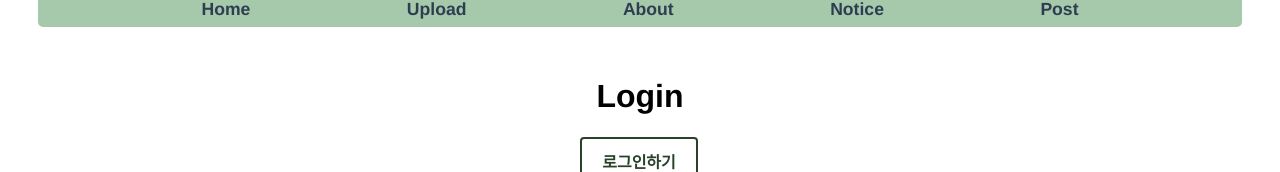
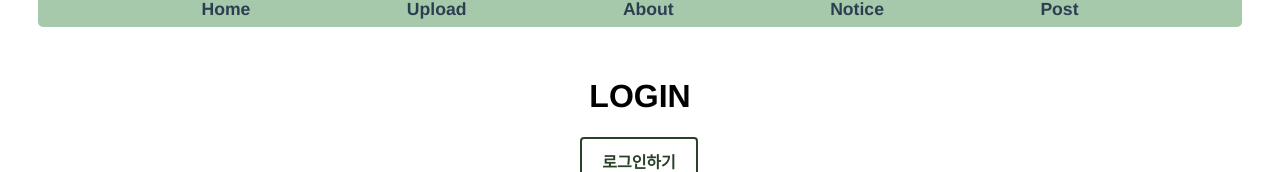
Before and after one commit to yy0ung/surveasy-sketch, a Vue app: page /login in a window 1280 px wide. Shown: the part 116-288 px from the top of the page. Built offline with nearby package versions, Linux system fonts and the light colour scheme.

Commit message:
loginCapitalize

```diff
--- a/src/components/Login.vue
+++ b/src/components/Login.vue
@@ -1,6 +1,6 @@
 <template>
   <div id="Login">
-    <h1>Login</h1>
+    <h1>LOGIN</h1>
     <div>
       <button class="btn-Login" @click="loginToggle">로그인하기</button>
     </div>
```
Also changed, not shown: 2 other files (tests, documents, lock files or other folders).
